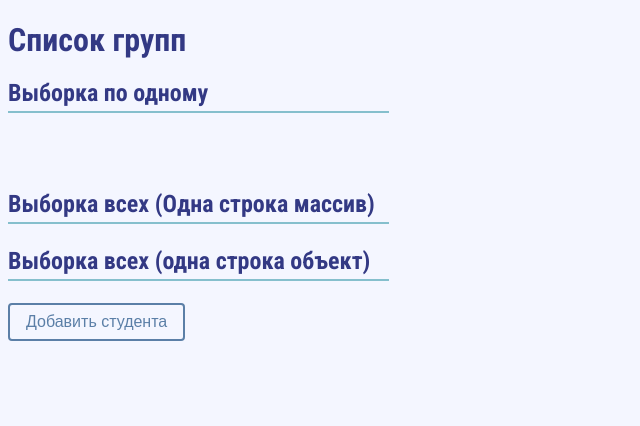
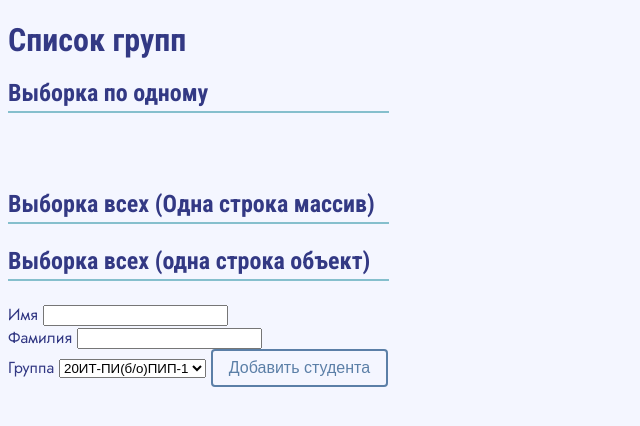
Before and after one commit to Sergisa/WebTrain, a PHP site: page / in a window 1280 px wide. Shown: the top 426 px of the page, without its empty margins (0-640 px from the left). Run offline with PHP 8.4, Linux system fonts and the light colour scheme; data that the repository does not hold is empty.

Commit message:
форма добавления студента

```diff
--- a/index.php
+++ b/index.php
@@ -97,6 +97,17 @@ include 'db.php';
     ?>
 </p>
 <form action="addStudent.php">
+    <label for="name">Имя</label>
+    <input type="text" name="name" id="name"><br>
+
+    <label for="surname">Фамилия</label>
+    <input type="text" name="surname" id="surname"><br>
+
+    <label for="group">Группа</label>
+    <select name="group" id="group">
+        <option value="1">20ИТ-ПИ(б/о)ПИП-1</option>
+        <option value="2">19ИТ-ПИ(б/о)ПИП-1</option>
+    </select>
     <button type="submit">Добавить студента</button>
 </form>
 </body>
```
Also changed, not shown: addStudent.php (+5 -8 lines).
